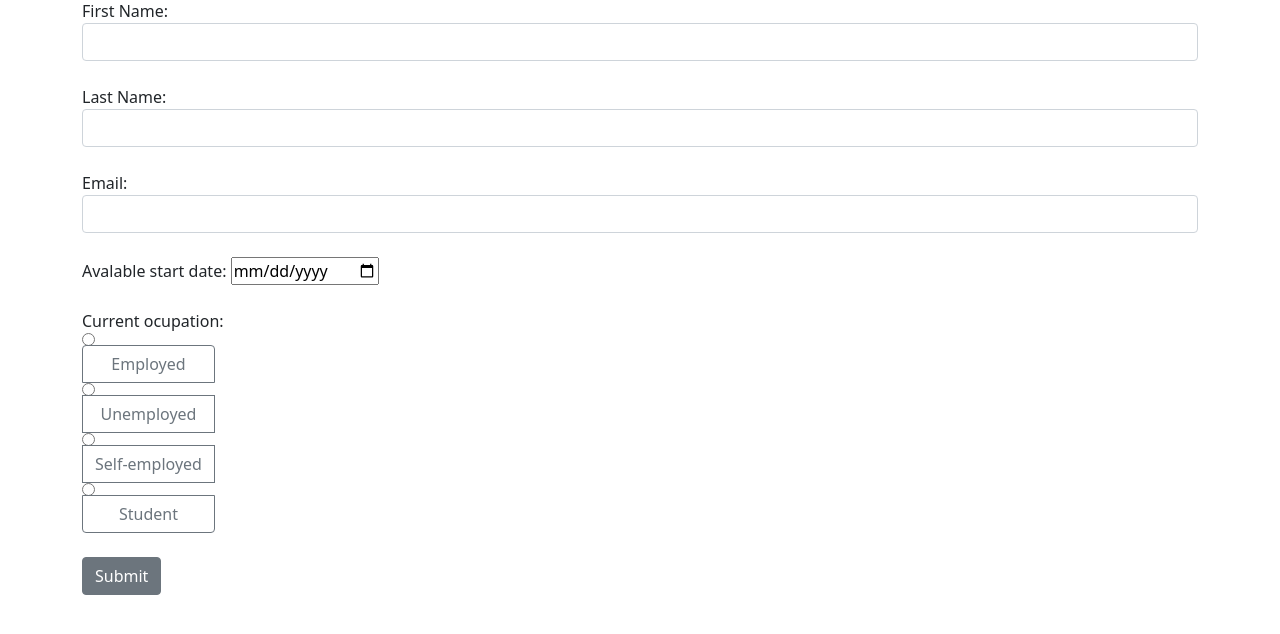
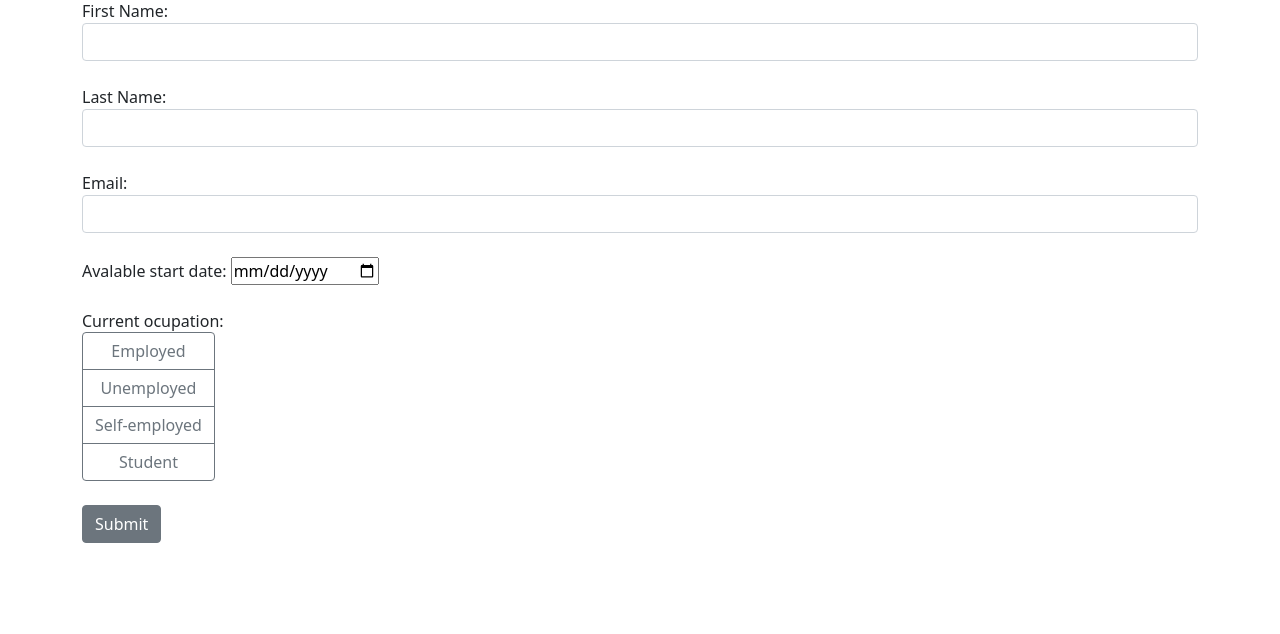
Before and after one commit to ingenieroiansuarez/app16-flask-form, a Flask app: page / in a window 1280 px wide. Shown: the part 97-731 px from the top of the page. Run offline with Flask 3, Linux system fonts and the light colour scheme.

Commit message:
add flash message for successful form submission and fix radio button labels in job application form

```diff
--- a/app.py
+++ b/app.py
@@ -1,4 +1,4 @@
-from flask import Flask, render_template, request
+from flask import Flask, render_template, request ,flash
 from flask_sqlalchemy import SQLAlchemy
 from datetime import datetime
 
@@ -35,6 +35,7 @@ def index():
                     occupation=occupation)
         db.session.add(form)
         db.session.commit()
+        flash("Form submitted successfully!", "success")
 
 
     return render_template("index.html")
--- a/templates/index.html
+++ b/templates/index.html
@@ -30,20 +30,29 @@
                     <br>
 
                     <div class="btn-group-vertical" id="occupation">
-                        <input class="btn-check-input" type="radio" id="employed"  name="occupation" value="employed" required >
-                        <label class="btn btn-outline-secondary" > Employed </label>
+                        <input class="btn-check form-check-input" type="radio" id="employed"  name="occupation" value="employed" required >
+                        <label class="btn btn-outline-secondary" for="employed" > Employed </label>
 
-                        <input class="btn-check-input" type="radio" id=unemployed"  name="occupation" value="unemployed" required >
-                        <label class="btn btn-outline-secondary" > Unemployed </label>
+                        <input class="btn-check form-check-input" type="radio" id=unemployed"  name="occupation" value="unemployed" required >
+                        <label class="btn btn-outline-secondary" for="employed" > Unemployed </label>
 
-                        <input class="btn-check-input" type="radio" id=Self-employed"  name="occupation" value="self-employed" required >
-                        <label class="btn btn-outline-secondary" > Self-employed </label>
+                        <input class="btn-check form-check-input" type="radio" id=Self-employed"  name="occupation" value="self-employed" required >
+                        <label class="btn btn-outline-secondary" for="employed"> Self-employed </label>
 
-                        <input class="btn-check-input" type="radio" id=student"  name="occupation" value="student" required >
-                        <label class="btn btn-outline-secondary" > Student </label>
+                        <input class="btn-check form-check-input" type="radio" id=student"  name="occupation" value="student" required >
+                        <label class="btn btn-outline-secondary" for="employed"> Student </label>
                     </div>
                 </div>
-                <button class="btn btn-secondary mb-4" type="submit" id="submit" name="submit">Submit</button>
+                <button class="btn btn-secondary mb-4" type="submit">Submit</button>
+                {% with messages = get_flashed_messages() %}
+                {% if messages %}
+                <div class="alert alert-success">
+                    {% for message in messages %}
+                        {{message}}
+                    {% endfor %}
+                </div>
+                {% endif %}
+                {% endwith %}
 
             </form>
         </div>
```
Also changed, not shown: instance/data.db.
